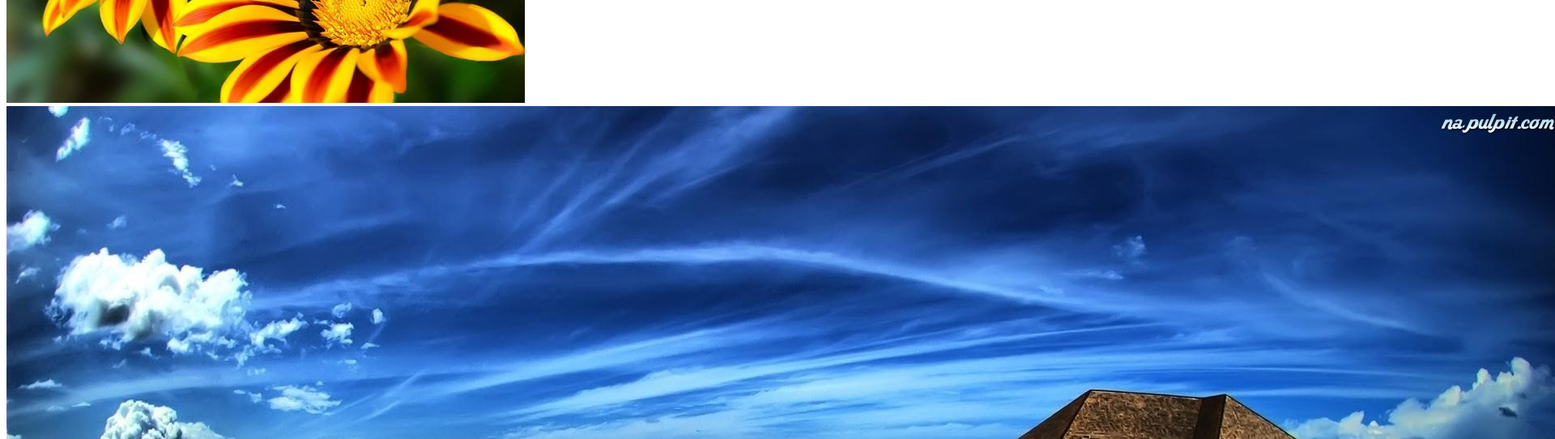
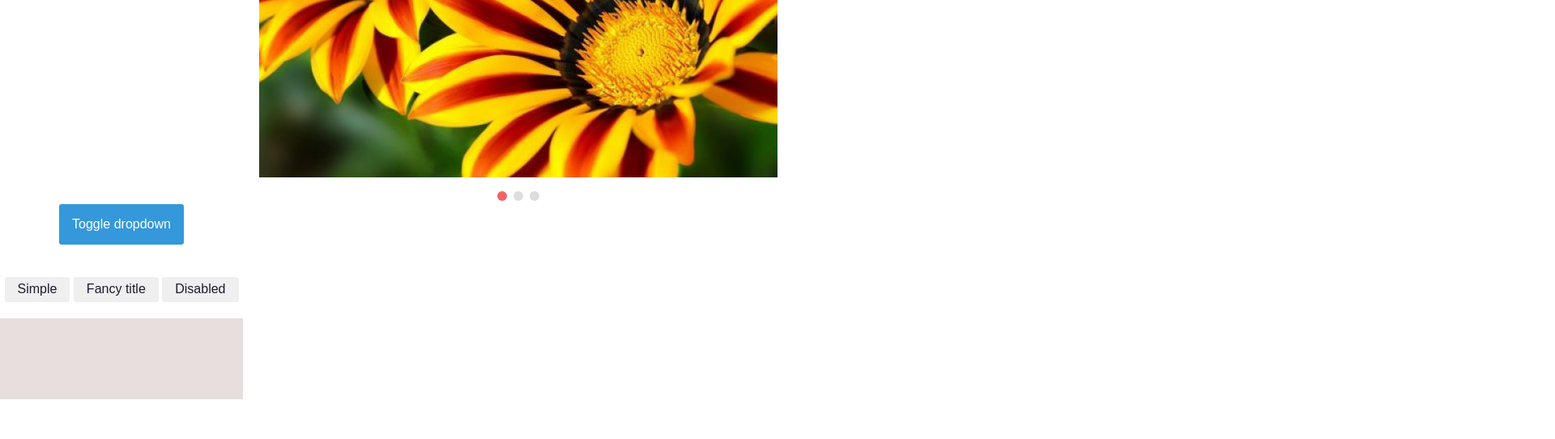
Before and after one commit to OksanaTukach/js-courses-practice, a website: page Homework3/homework3.html in a window 1280 px wide. Shown: the part 281-823 px from the top of the page at 81% size, 1920 px wide, since content can reach past the window. Drawn offline with Linux system fonts and the light colour scheme; the site is published under a folder, as on GitHub Pages, so addresses that start at the root find nothing.

Commit message:
Update homework3.html

```diff
--- a/Homework3/homework3.html
+++ b/Homework3/homework3.html
@@ -5,10 +5,10 @@
     <meta name="viewport" content="width=device-width, initial-scale=1.0">
     <meta http-equiv="X-UA-Compatible" content="ie=edge">
     <title>Tabset</title>
-    <link rel="stylesheet" type="text/css" href="/css/tabset.css">
-    <link rel="stylesheet" type="text/css" href="/css/popup.css">
-    <link rel="stylesheet" type="text/css" href="/css/dropdown.css">
-    <link rel="stylesheet" type="text/css" href="/css/slider2.css">
+    <link rel="stylesheet" type="text/css" href="css/tabset.css">
+    <link rel="stylesheet" type="text/css" href="css/popup.css">
+    <link rel="stylesheet" type="text/css" href="css/dropdown.css">
+    <link rel="stylesheet" type="text/css" href="css/slider2.css">
 </head>
 <body>
 
@@ -86,9 +86,9 @@
         </div>
 
 
-    <script src="/js/tabset.js"></script>
-    <script src="/js/popup.js"></script>
-    <script src="/js/dropdown.js"></script>
-    <script src="/js/slider2.js"></script>
+    <script src="js/tabset.js"></script>
+    <script src="js/popup.js"></script>
+    <script src="js/dropdown.js"></script>
+    <script src="js/slider2.js"></script>
 </body>
 </html>
```
